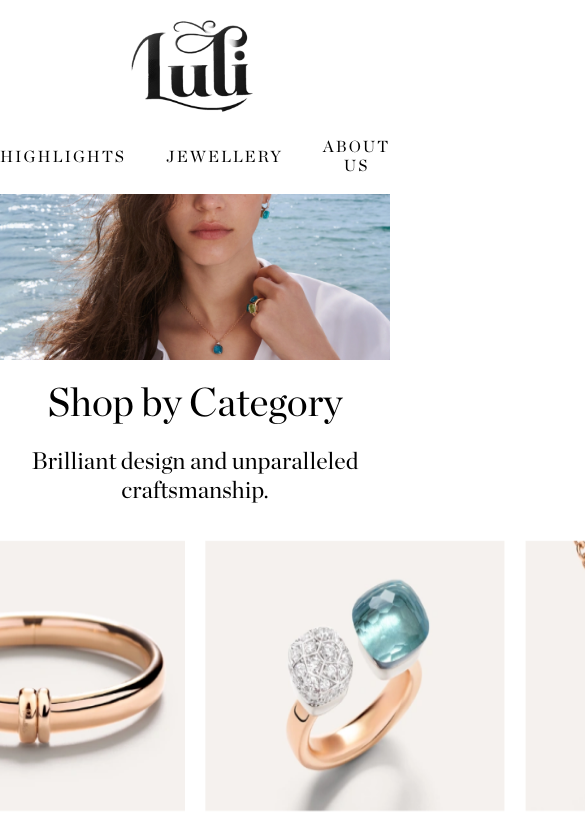
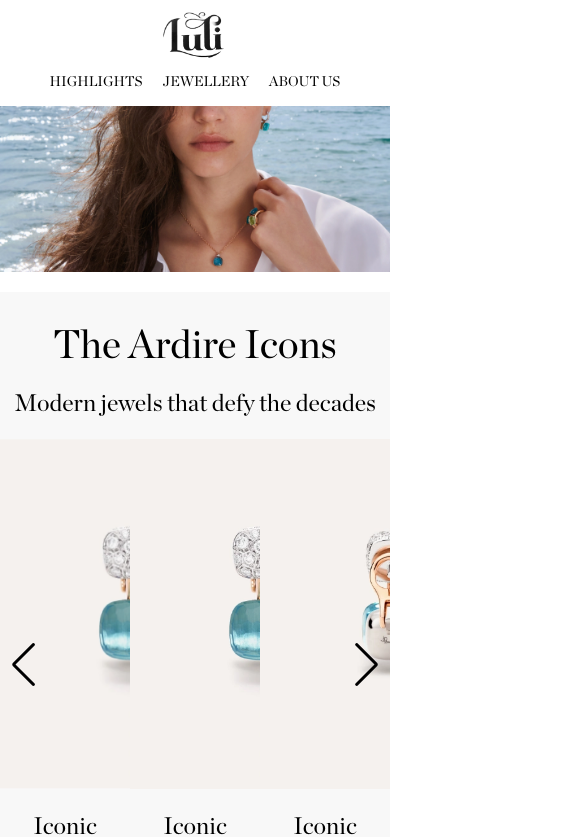
Before and after one commit to khaldoon9kh/ardire, a React (Create React App) app: page / in a window 390 px wide. Shown: the top 837 px of the page, 585 px wide, since content can reach past the window. Built offline with nearby package versions, Linux system fonts and the light colour scheme.

Commit message:
navbar resp

```diff
--- a/src/components/NavBar/index.css
+++ b/src/components/NavBar/index.css
@@ -1,3 +1,34 @@
+@media (max-width: 768px) {
+    .navbarCont{
+        display: flex;
+        flex-direction: column;
+        padding: 10px 0px 10px 0px;
+    }
+    .nav-items{
+        display: flex;
+        justify-content: center;
+        align-items: center;
+        margin-bottom: 5px;
+    }
+
+    .nav-items div {
+        margin: 0px 10px;
+        font-size: 14px; /* Adjust font size for mobile */
+        font-family: 'CustomFont', sans-serif;
+        /* background-color: blue; */
+    }
+
+    .logoCont {
+        margin-bottom: 10px;
+    }
+
+    .logoImg {
+        height: 50px; /* Adjust logo size for mobile */
+        width: auto;
+    }
+}
+
+@media (min-width: 769px) {
     .navbarCont{
         display: flex;
         flex-direction: column;
@@ -12,6 +43,7 @@
 
     .nav-items div{
         margin: 0px 20px;
+        font-size: 24px;
         font-family: 'CustomFont', sans-serif;
         letter-spacing: 2px;
     }
@@ -20,7 +52,8 @@
         margin-bottom: 18px;
     }
 
-
     .logoImg {
         height: 100px;
     }
+
+}
--- a/src/components/admin/NavAdmin/index.css
+++ b/src/components/admin/NavAdmin/index.css
@@ -1,26 +1,26 @@
-.navbarCont{
+.adminnavbarCont{
     display: flex;
     flex-direction: column;
     padding: 16px 0px 18px 0px;
 }
 
-.nav-items{
+.adminnav-items{
     display: flex;
     justify-content: center;
     align-items: center;
 }
 
-.nav-items div{
+.adminnav-items div{
     margin: 0px 20px;
     font-family: 'CustomFont', sans-serif;
     letter-spacing: 2px;
 }
 
-.logoCont{
+.adminlogoCont{
     margin-bottom: 18px;
 }
 
 
-.logoImg {
+.adminlogoImg {
     height: 100px;
 }
--- a/src/components/admin/NavAdmin/index.jsx
+++ b/src/components/admin/NavAdmin/index.jsx
@@ -4,13 +4,13 @@ import './index.css';
 
 const NavAdmin = () => {
     return (
-        <div className='navbarCont'>
-            <div className="logoCont">
-                <img src={Logo} alt="Logo" className='logoImg' />
+        <div className='adminnavbarCont'>
+            <div className="adminlogoCont">
+                <img src={Logo} alt="Logo" className='adminlogoImg' />
             </div>
-            <div className="nav-items">
-                <button className="logoutBtn">Logout</button>
-                <div className="userIcon"></div>
+            <div className="adminnav-items">
+                <button className="adminlogoutBtn">Logout</button>
+                <div className="adminuserIcon"></div>
             </div>
         </div>
     );
--- a/src/containers/HomePage/index.jsx
+++ b/src/containers/HomePage/index.jsx
@@ -13,7 +13,7 @@ const HomePage = () => {
             <div className="homePage">
                 <NavBar />
                 <LandingPage />
-                <CatSection />
+                {/* <CatSection /> */}
                 <HighlightSec />
                 <AboutUsSec />
                 <InstaSec />
```
Lines whose indentation alone changed are shown as unchanged.
